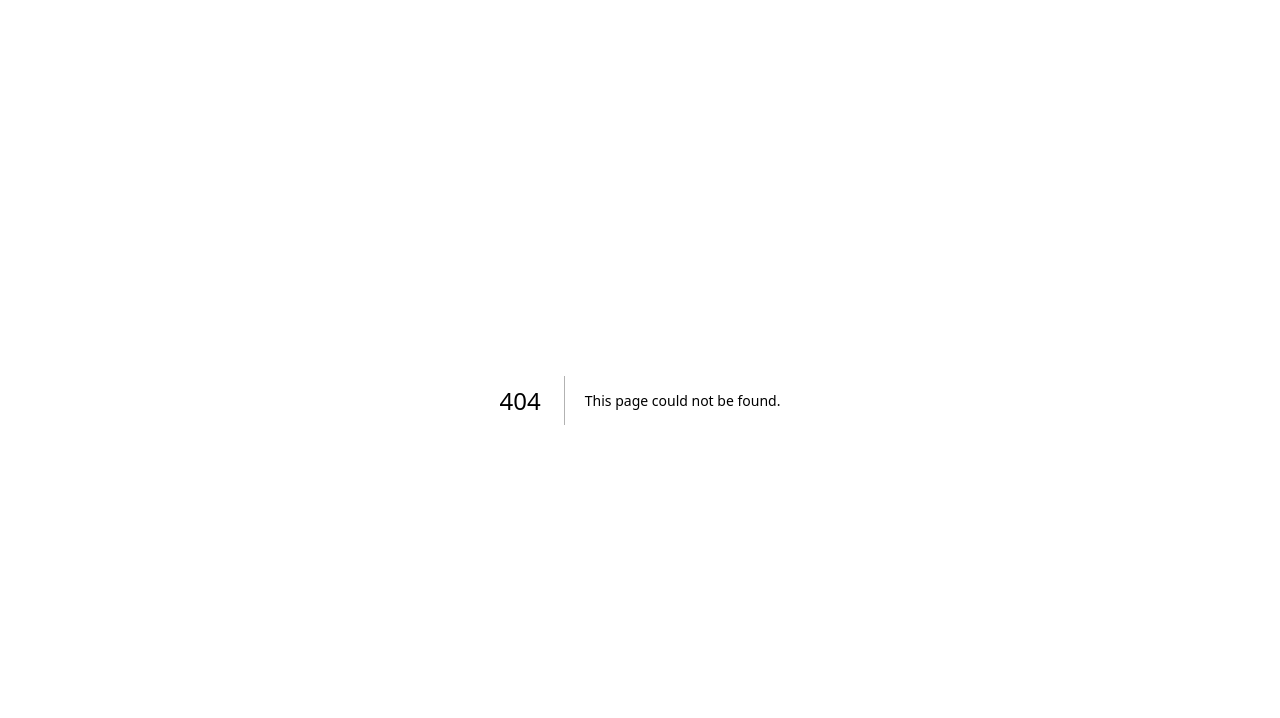
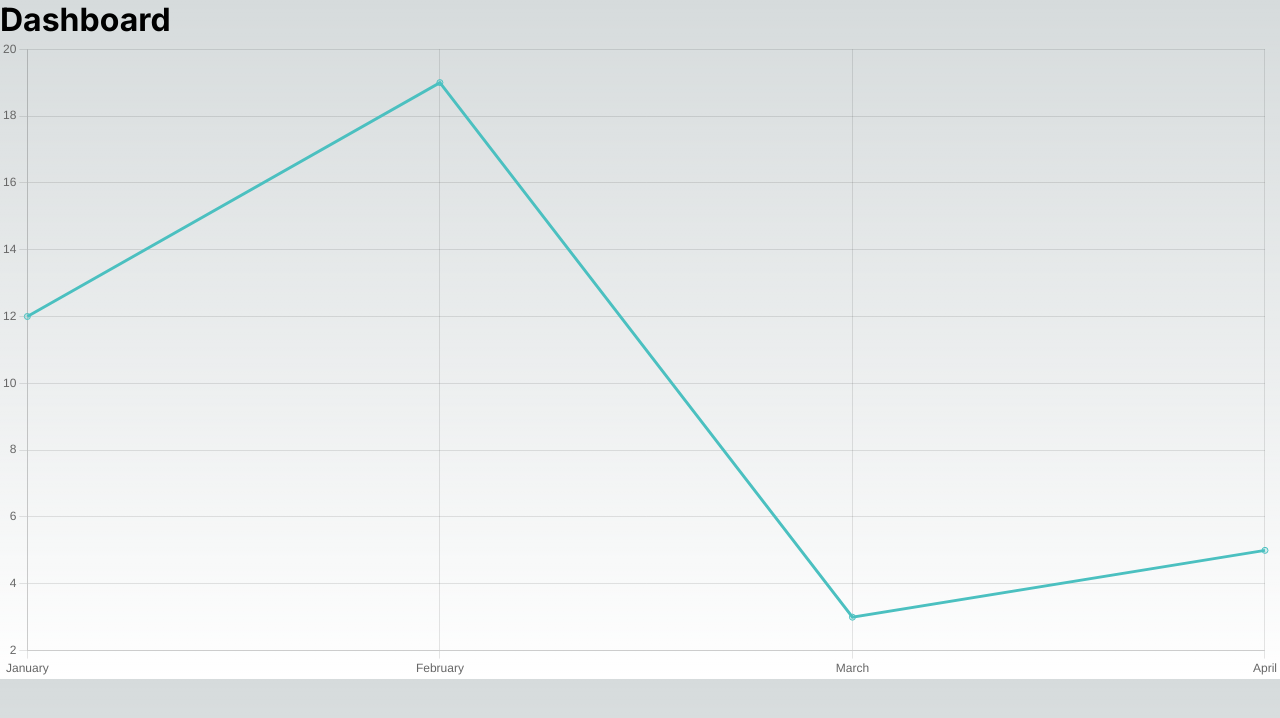
Before and after one commit to Izzy-2023/dashboard-frontend, a Next.js app in the folder nextjs-dashboard/: page /dashboard in a window 1280 px wide. Before the commit this address had no page. Shown: the top 718 px of the page. Built offline with nearby package versions, Linux system fonts and the light colour scheme.

Commit message:
functioning homepage and dashboard

```diff
--- a/nextjs-dashboard/src/app/pages/dashboard.js
+++ b/nextjs-dashboard/src/app/dashboard/page.js
@@ -1,11 +1,15 @@
 // pages/dashboard.js
-import React from 'react';
+"use client";  // Add this line at the top of the file
+
+import React, { useRef } from 'react';
 import { Line } from 'react-chartjs-2';
 import { Chart as ChartJS, CategoryScale, LinearScale, PointElement, LineElement } from 'chart.js';
 
 ChartJS.register(CategoryScale, LinearScale, PointElement, LineElement);
 
 const Dashboard = () => {
+  const chartRef = useRef(null);
+
   // Example data for Line Chart
   const data = {
     labels: ['January', 'February', 'March', 'April'],
@@ -22,7 +26,7 @@ const Dashboard = () => {
   return (
     <div>
       <h1>Dashboard</h1>
-      <Line data={data} />
+      <Line ref={chartRef} data={data} />
       {/* Add other charts here */}
     </div>
   );
```
Also changed, not shown: package.json (added, +12 -0 lines), 1 other file (tests, documents, lock files or other folders).
